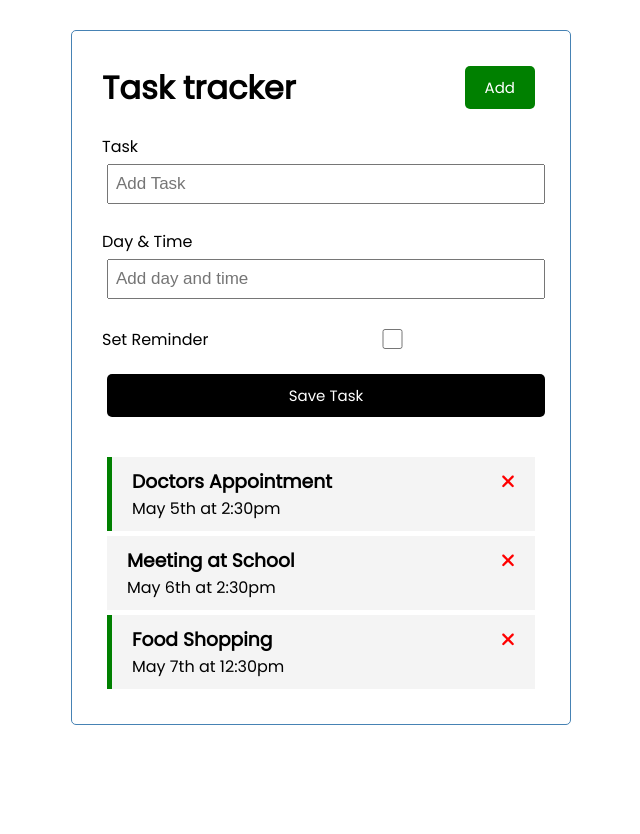
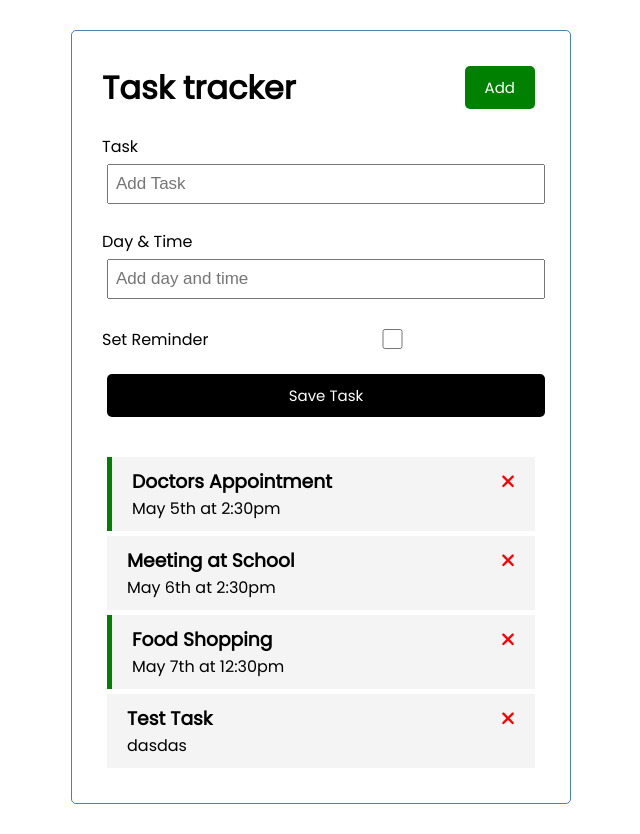
Before and after one commit to chrisr0dgers/angular-crash, an Angular app: page / in a window 1280 px wide. Shown: the whole page, without its empty margins (319-959 px from the left). Before the commit the page ends 800 px from the top, so only its background shows below. Built offline with nearby package versions, Linux system fonts and the light colour scheme; data requests are answered from the project's data file.

Commit message:
add new task working

```diff
--- a/db.json
+++ b/db.json
@@ -17,6 +17,12 @@
       "text": "Food Shopping",
       "day": "May 7th at 12:30pm",
       "reminder": true
+    },
+    {
+      "text": "Test Task",
+      "day": "dasdas",
+      "reminder": false,
+      "id": 4
     }
   ]
 }
--- a/src/app/components/add-task/add-task.component.ts
+++ b/src/app/components/add-task/add-task.component.ts
@@ -1,4 +1,5 @@
-import { Component, OnInit } from '@angular/core';
+import { Component, OnInit, Output, EventEmitter } from '@angular/core';
+import { Task } from '../../Task';
 
 @Component({
   selector: 'app-add-task',
@@ -6,6 +7,7 @@ import { Component, OnInit } from '@angular/core';
   styleUrls: ['./add-task.component.scss']
 })
 export class AddTaskComponent implements OnInit {
+  @Output() onAddTask: EventEmitter<Task> = new EventEmitter()
   text: string;
   day: string;
   reminder: boolean = false;
@@ -18,6 +20,19 @@ export class AddTaskComponent implements OnInit {
   onSubmit() {
     if (!this.text) {
       alert('please add a task')
+      return;
     }
+
+    const newTask: Task = {
+      text: this.text,
+      day: this.day,
+      reminder: this.reminder,
+    };
+
+    this.onAddTask.emit(newTask);
+
+    this.text = '';
+    this.day = '';
+    this.reminder = false;
   }
 }
--- a/src/app/components/tasks/tasks.component.html
+++ b/src/app/components/tasks/tasks.component.html
@@ -1,4 +1,4 @@
-<app-add-task></app-add-task>
+<app-add-task (onAddTask)="addTask($event)"></app-add-task>
 <app-task-item
   *ngFor="let task of tasks"
   [task]="task"
--- a/src/app/components/tasks/tasks.component.ts
+++ b/src/app/components/tasks/tasks.component.ts
@@ -24,4 +24,8 @@ export class TasksComponent implements OnInit {
     task.reminder = !task.reminder;
     this.taskService.updateTaskReminder(task).subscribe();
   }
+
+  addTask(task: Task) {
+    this.taskService.addTask(task).subscribe((task) => (this.tasks.push(task)));
+  }
 }
--- a/src/app/services/task.service.ts
+++ b/src/app/services/task.service.ts
@@ -1,32 +1,36 @@
 import { Injectable } from '@angular/core';
-import { HttpClient, HttpHeaders } from "@angular/common/http";
-import {Observable} from 'rxjs'
-import { Task } from "../Task";
+import { HttpClient, HttpHeaders } from '@angular/common/http';
+import { Observable } from 'rxjs';
+import { Task } from '../Task';
 
 const httpOptions = {
   headers: new HttpHeaders({
-    'Content-Type': 'application/json'
-  })
-}
+    'Content-Type': 'application/json',
+  }),
+};
 
 @Injectable({
-  providedIn: 'root'
+  providedIn: 'root',
 })
 export class TaskService {
-  private apiUrl = 'http://localhost:4000/tasks'
-  constructor(private http:HttpClient) {}
+  private apiUrl = 'http://localhost:4000/tasks';
+  constructor(private http: HttpClient) {}
 
   getTasks(): Observable<Task[]> {
-    return this.http.get<Task[]>(this.apiUrl)
+    return this.http.get<Task[]>(this.apiUrl);
   }
 
   deleteTask(task: Task): Observable<Task[]> {
-    const url = `${this.apiUrl}/${task.id}`
+    const url = `${this.apiUrl}/${task.id}`;
     return this.http.delete<Task[]>(url);
   }
 
-  updateTaskReminder(task: Task): Observable<Task[]>{
-    const url = `${this.apiUrl}/${task.id}`
+  updateTaskReminder(task: Task): Observable<Task[]> {
+    const url = `${this.apiUrl}/${task.id}`;
     return this.http.put<Task[]>(url, task, httpOptions);
   }
+
+  addTask(task: Task): Observable<Task> {
+    return this.http.post<Task>(this.apiUrl, task, httpOptions);
+  }
 }
```
Also changed, not shown: tsconfig.json (+7 -7 lines), 1 other file (tests, documents, lock files or other folders).
